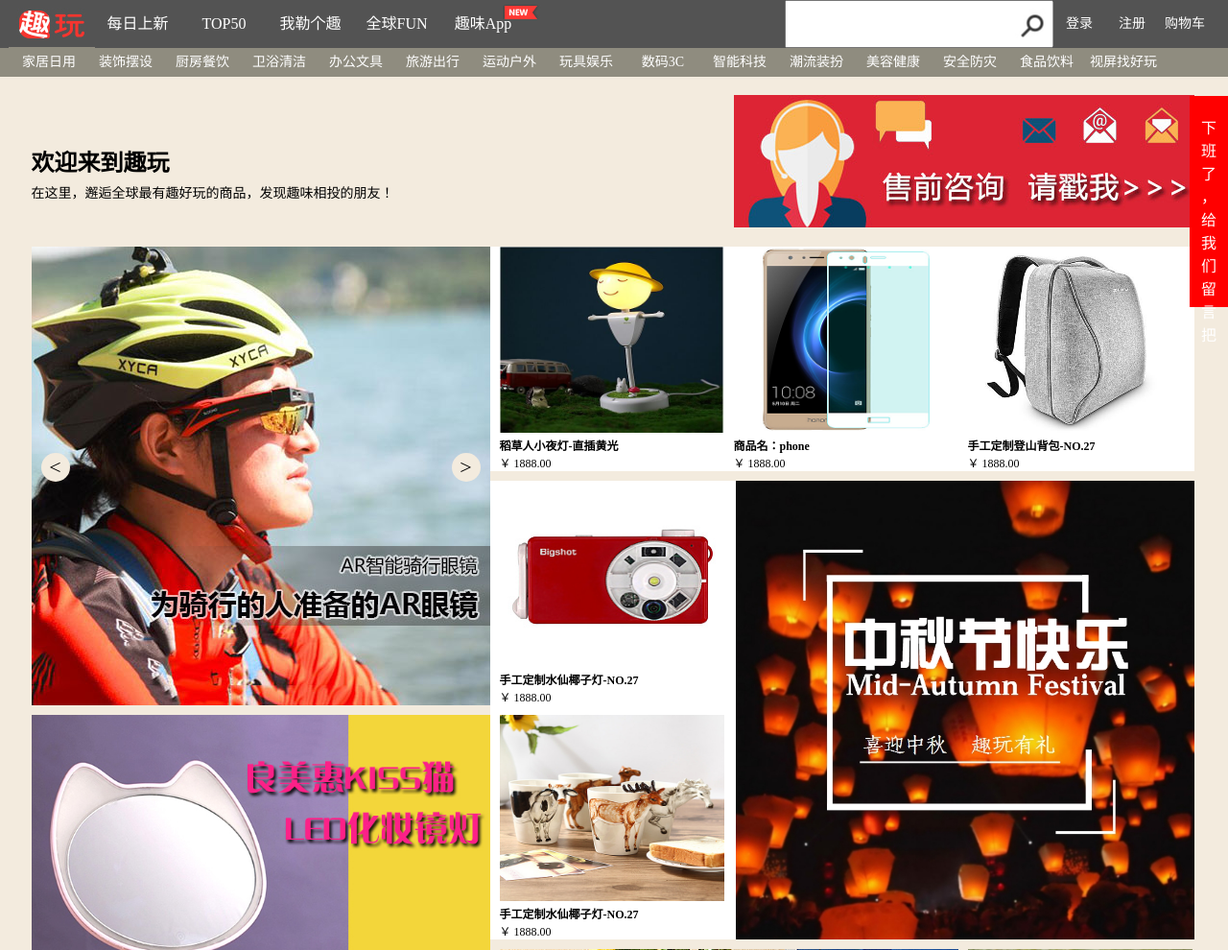
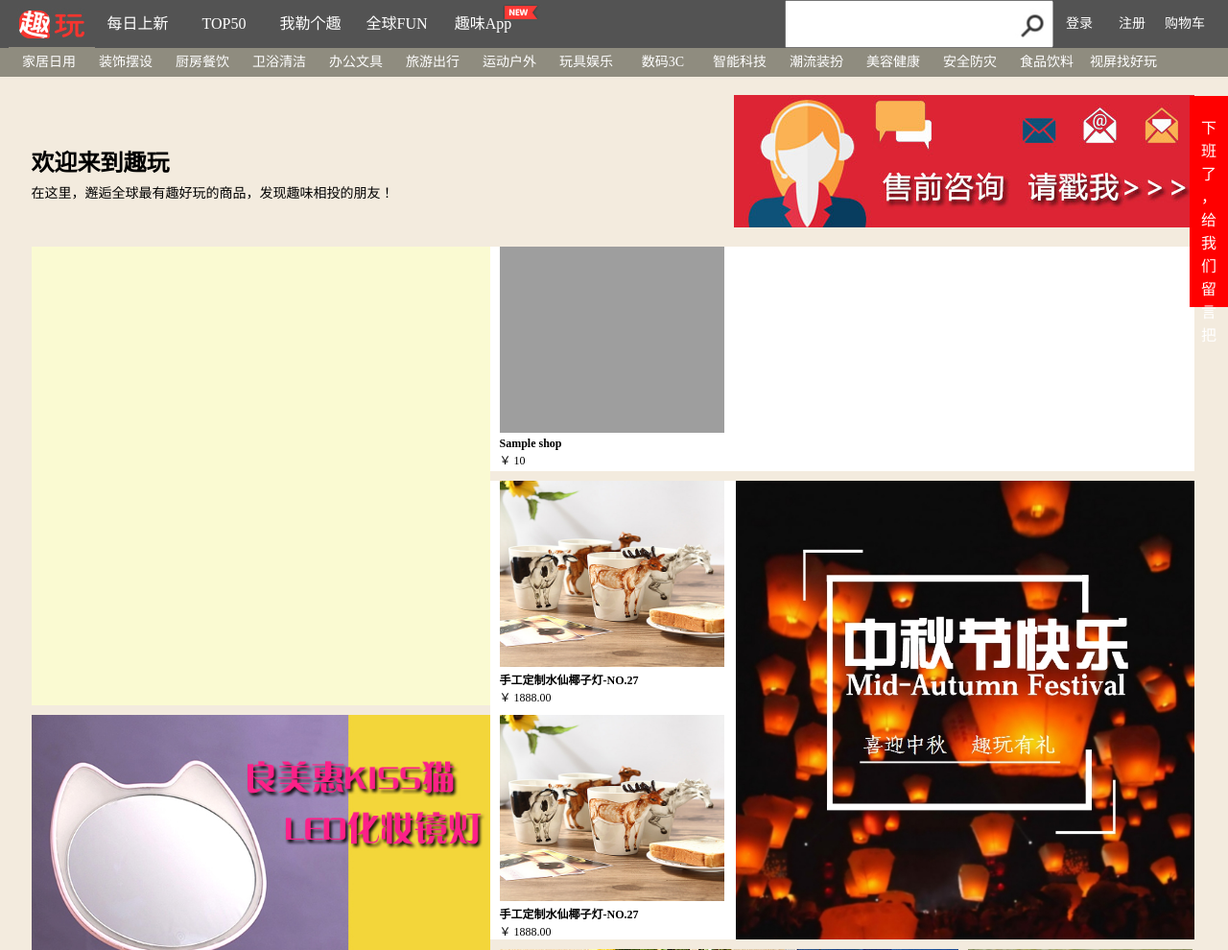
Before and after one commit to zhoujialefanjiayuan/quwan, a Django app: page / in a window 1280 px wide. Shown: the top 990 px of the page at 96% size. Run offline with Django 3.2, Linux system fonts and the light colour scheme; tables that the repository leaves empty hold one stand-in row (values such as "Sample post"); some libraries are stand-ins or nearby versions; grey boxes are pictures that could not be loaded.

Commit message:
实现商品数据渲染

```diff
--- a/app/urls.py
+++ b/app/urls.py
@@ -7,5 +7,6 @@
     url(r'^index.html$',views.index,name='index'),
     url(r'^login$',views.login,name='login'),
     url(r'^regist$',views.regist,name="regist"),
-    url(r'^out$',views.out,name='out')
+    url(r'^out$',views.out,name='out'),
+    url(r'^shop_date$',views.shop_date,name='shop_date')
 ]
--- a/app/views.py
+++ b/app/views.py
@@ -22,12 +22,15 @@
     #登陆验证身份
     token = request.session.get('token')
     shops = Shops.objects.all()
+    # 轮播图使用图片
     needshops = shops[18:22]
+    # 渲染使用的图片
+    showshops = shops[0:3]
     if token:
         get_user =Users.objects.get(token=token)
-        return render(request,'index.html',context={'get_user':get_user,'shops':needshops})
+        return render(request,'index.html',context={'get_user':get_user,'shops':needshops,'showshops':showshops})
     else:
-        return render(request, 'index.html',context={'shops':needshops})
+        return render(request, 'index.html',context={'shops':needshops,'showshops':showshops})
 
 # 登录
 def login(request):
@@ -69,3 +72,10 @@
 def out(request):
     request.session.flush()
     return redirect('app:index')
+
+# 商品详情
+def shop_date(request):
+    shop_date = Shops.objects.all()[0:3]
+
+
+    return render(request,'shop.html')
--- a/static/css/mid.css
+++ b/static/css/mid.css
@@ -56,9 +56,9 @@
 .right_pic1{width: 734px;height:167px ;position: relative;}
 .right_pic1 img{position: absolute;bottom: 10px;right: 0;}
 
-.right_pic2{width: 734px;height: 234px;background:white;margin-top: 10px;font-size: 12px;}
-.right_pic2 div{margin-left: 10px;}
-.right_pic2_1{background: white;width: 234px;height: 234px;float: left;}
+.right_pic2{width:734px; height:234px;background:white;margin-top:10px;font-size:12px;}
+.right_pic2 div{margin-left:10px;}
+.right_pic2_1{background:white; width:234px;height: 234px;float: left;}
 .right_pic2_1 img{width: 234px;height: 194px;}
 
 .right_pic2_2{background: white;width: 234px;height: 234px;float: left;}
@@ -116,5 +116,5 @@
 				right: 10px;
 			}
 
-.right_pic2 img{position: relative;}
+/*.right_pic2 img{position: relative;}*/
 /*.right_pic2 img:hover{top:-5px}*/
--- a/static/css/wheel.css
+++ b/static/css/wheel.css
@@ -1,22 +1,11 @@
-html, body {
-      position: relative;
-      height: 100%;
-    }
-    body {
-      background: #eee;
-      font-family: Helvetica Neue, Helvetica, Arial, sans-serif;
-      font-size: 14px;
-      color:#000;
-      margin: 0;
-      padding: 0;
-    }
-    .swiper-container {
+
+.swiper-container {
       width: 100%;
       height: 100%;
       margin-left: auto;
       margin-right: auto;
     }
-    .swiper-slide {
+.swiper-slide {
       text-align: center;
       font-size: 18px;
       background: #fff;
--- a/static/js/wheel.js
+++ b/static/js/wheel.js
@@ -1,14 +1,11 @@
-var swiper = new Swiper('.swiper-container', {
-      slidesPerView: 1,
-      spaceBetween: 30,
-      loop: true,
-      pagination: {
-        el: '.swiper-pagination',
-        clickable: true,
-      },
-      navigation: {
-        nextEl: '.swiper-button-next',
-        prevEl: '.swiper-button-prev',
-          autopaly:2000
-      },
+//必须通过$(function(){})加载整个页面
+$(function () {
+    var topswiper = new Swiper('#topSwiper', {
+        pagination: '.swiper-pagination',
+        slidesPerView: 1,
+        paginationClickable: true,
+        spaceBetween: 30,
+        loop: true,
+        autoplay : 3000,
     });
+})
--- a/templates/index.html
+++ b/templates/index.html
@@ -4,7 +4,7 @@
 <head>
     <meta name="viewport" content="width=device-width, initial-scale=1, minimum-scale=1, maximum-scale=1">
 
-    <!-- Link Swiper's CSS -->
+
     <style>
         form {
             margin: 0;
@@ -13,11 +13,12 @@
     </style>
     <meta charset="utf-8"/>
     <title></title>
+
+    <link href="/static/css/head.css" rel="stylesheet" type="text/css"/>
+    <link href="/static/css/mid.css"  rel="stylesheet" type="text/css"/>
+    <link href="/static/css/jquery.idcode.css" type="text/css" rel="stylesheet">
     <link href="/static/css/swiper.css" rel="stylesheet" type="text/css"/>
-    <link href="/static/css/head.css" rel="stylesheet" type="text/css"/>
-    <link href="/static/css/mid.css" rel="stylesheet" type="text/css"/>
-    <link href="/static/css/jquery.idcode.css" type="text/css" rel="stylesheet">
-
+    <link href="/static/css/wheel.css" rel="stylesheet" type="text/css"/>
 
     <style>
         img {
@@ -29,7 +30,7 @@
             color: black;
         }
     </style>
-    <script src="/static/js/swiper.js"></script>
+
 
     <script src="/static/js/jquery-1.12.0.js"></script>
     <script src="/static/js/jquery-1.12.3.js"></script>
@@ -39,7 +40,9 @@
     <script src="/static/js/jquery.cookie.js"></script>
 
     <script type="text/javascript" src="/static/js/toubu.js"></script>
-    <script type="text/javascript" src="/static/js/mid.js"></script>
+{#    <script type="text/javascript" src="/static/js/mid.js"></script>#}
+     <script src="/static/js/swiper.js"></script>
+    <script src="/static/js/wheel.js"></script>
 
     {% if isture %}
         <script>
@@ -281,36 +284,23 @@
                 <p>在这里，邂逅全球最有趣好玩的商品，发现趣味相投的朋友！</p>
             </div>
 
-            <div class="driving swiper-container">
-                {#轮播部分#}
-                <ul class="move swiper-wrapper">
-                {% for shop in shops %}
-                    <a>
-                    <li class="swiper-slide"><img src="{{shop.path }}"></li>
-                    </a>
-                {% endfor %}
-                </ul>
+            <div class="driving ">
 
-{#                <div class="swiper-pagination"></div>#}
-    <!-- Add Arrows -->
-{#                <div class="swiper-button-next"></div>#}
-{#                <div class="swiper-button-prev"></div>#}
-                         <div id="left"> < </div>
-						<div id="right"> > </div>
+                <div class="swiper-container" id="topSwiper">
+                    <div class="swiper-wrapper">
+                        {% for shop in shops %}
+                            <div class="swiper-slide">
+                                    <a>
+                                    <img src="{{ shop.path }}" alt="">
+                                    </a>
+                            </div>
+                        {% endfor %}
+                    </div>
+                </div>
+{#                         <div id="left"> < </div>#}
+{#						<div id="right"> > </div>#}
             </div>
 
-            {#      轮播图#}
-{#            <div class="swiper-container" id="topSwiper">#}
-{#                <div class="swiper-wrapper">#}
-{#                    {% for wheel in wheels %}#}
-{#                        <div class="swiper-slide">#}
-{#                            <img src="{{ wheel.img }}" alt="">#}
-{#                        </div>#}
-{#                    {% endfor %}#}
-{#                </div>#}
-{#                <!-- Add Pagination -->#}
-{#                <div class="swiper-pagination"></div>#}
-{#            </div>#}
 
             <div class="l_pic">
                 <a href="#"><img src="/static/midpic/cat.jpg"/> </a>
@@ -441,26 +431,39 @@
 
             </div>
 
+
+{#            首页商品数据展示#}
             <div class="right_pic2">
-                <div class="right_pic2_1">
-                </div>
-                <div class="right_pic2_2">
-                </div>
-                <div class="right_pic2_3">
-                </div>
+
+                    {% for showshop in showshops %}
+                     <div class="right_pic2_1">
+                        <a href="#">
+                            <img src={{ showshop.path }}/>
+                         </a>
+                        <h4>{{ showshop.name }}</h4>
+                        <p>￥ {{ showshop.price }}</p>
+                    </div>
+                    {% endfor %}
+
+{#                <div class="right_pic2_2">#}
+{#                </div>#}
+{#                <div class="right_pic2_3">#}
+{#                </div>#}
             </div>
+
+
             <div class="right_pic3">
                 <div class="right_pic3_1">
                     <img src="/static/midpic/zhongqiu.jpg"/>
                 </div>
 
                 <div class="right_pic3_2">
-                    <!--<a href="#">
-                        <img src="midpic/niu.jpg" />
+                    <a href="#">
+                        <img src="/static/midpic/niu.jpg" />
                         <h4>手工定制水仙椰子灯-NO.27</h4>
                     </a>
 
-                    <p>￥ 1888.00</p>-->
+                    <p>￥ 1888.00</p>
                 </div>
 
                 <div class="right_pic3_3">
```
Also changed, not shown: templates/shop.html (+30 -29 lines).
